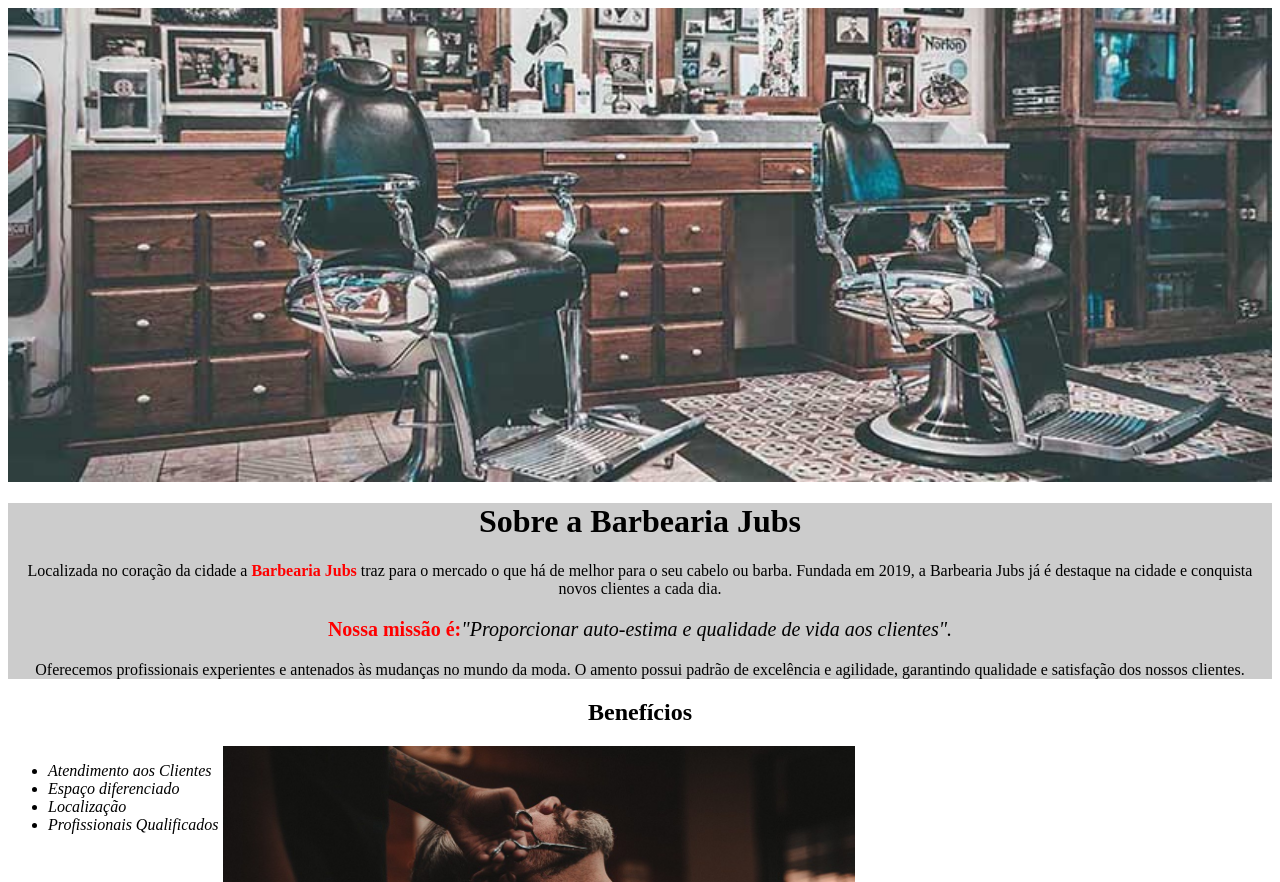
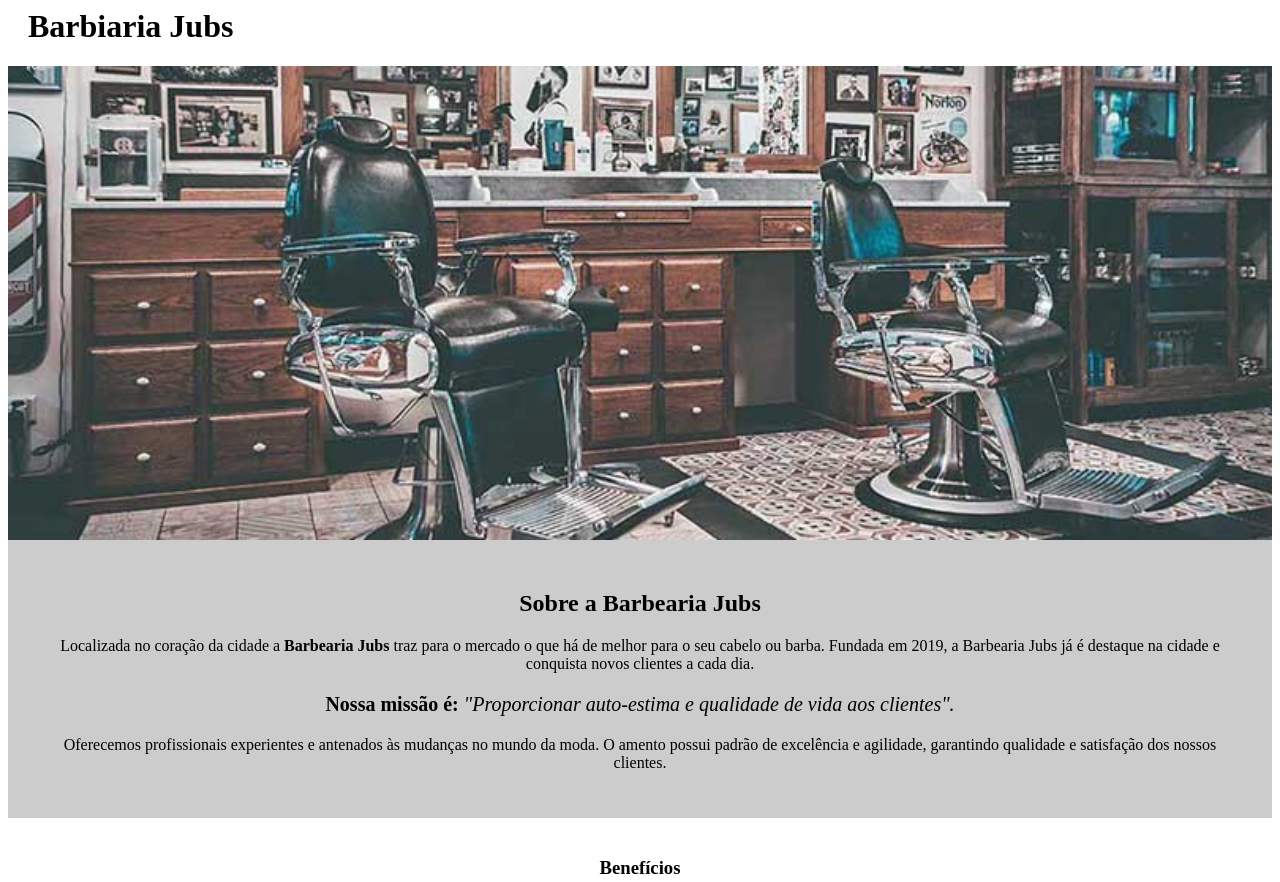
Before and after one commit to jujuba14/Barbearia_Jubs, a plain HTML site: page index.html in a window 1280 px wide. Shown: the top 882 px of the page. Drawn offline with Linux system fonts and the light colour scheme.

Commit message:
Add files via upload

```diff
--- a/index.html
+++ b/index.html
@@ -5,26 +5,25 @@
         <title>Barbiaria Jubs</title>
         <link rel="stylesheet" href="style.css">
 
-
-        <style>
-
-        </style>
     </head>
 
     <body>
+        <header>
+             <h1 class="titulo-principal">Barbiaria Jubs</h1>
+        </header>
         <img id="banner" src="banner.jpg">
         <div class="principal">
-          	<h1>Sobre a Barbearia Jubs</h1>
+          	<h2 class="titulo-centralizado">Sobre a Barbearia Jubs</h2>
 
-            <p>Localizada no coração da cidade a <strong>Barbearia Jubs</strong> traz para o mercado o que há de melhor para o seu cabelo ou barba. Fundada em 2019, a Barbearia Jubs já é destaque na cidade e conquista novos clientes a cada dia.</p>
+            <p style>Localizada no coração da cidade a <strong>Barbearia Jubs</strong> traz para o mercado o que há de melhor para o seu cabelo ou barba. Fundada em 2019, a Barbearia Jubs já é destaque na cidade e conquista novos clientes a cada dia.</p>
 
-            <P id="missao" ><strong>Nossa missão é:</strong><em>"Proporcionar auto-estima e  qualidade de vida aos clientes".</em></p>
+            <p id="missao"><strong> Nossa missão é: </strong> <em>"Proporcionar auto-estima e  qualidade de vida aos clientes".</em></p>
 
-            <P>Oferecemos profissionais experientes e antenados às mudanças no mundo da moda. O amento possui padrão de excelência e agilidade, garantindo qualidade e satisfação dos nossos clientes.</p>
+            <p>Oferecemos profissionais experientes e antenados às mudanças no mundo da moda. O amento possui padrão de excelência e agilidade, garantindo qualidade e satisfação dos nossos clientes.</p>
        </div>
 
         <div class="beneficios">
-            <h2>Benefícios</h2>
+            <h3 class="titulo-centralizado">Benefícios</h3>
 
             <ul>
                 <li class="itens">Atendimento aos Clientes</li>
--- a/style.css
+++ b/style.css
@@ -3,15 +3,20 @@ body {
 }
 
 #banner {
-   width: 100%
+   width: 100%;
 }
 
 .principal {
-    background: #CCCCCC
+    background: #CCCCCC;
+    padding: 30px;
 }
 
-h1{
-   text-align: center
+.titulo-principal {
+   padding-left: 20px;
+}
+
+.titulo-centralizado {
+   text-align: center;
 }
 
 p {
@@ -19,10 +24,10 @@ p {
 }
 
 #missao {
-  font-size: 20px
+  font-size: 20px;
 }
 
-strong {
+em strong {
   color: #FF0000;
 }
 
@@ -33,15 +38,14 @@ strong {
 
 .beneficios {
     background: #FFFFFF;
+    padding: 20px
 }
 
-h2 {
-    text-align: center;
-}
+
 ul {
      display: inline-block;
      vertical-align: top;
-     width: 20%
+     width: 20%;
      margin-right: 15%;
 }
 
```
